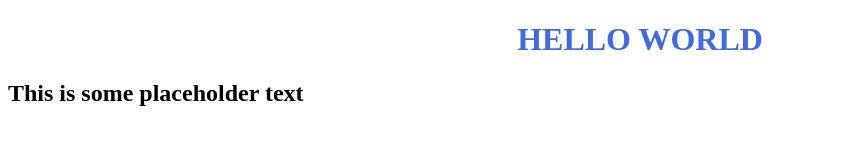
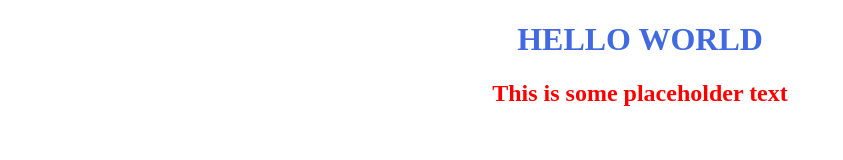
Before and after one commit to xavipk/refactored-memory, a plain HTML site: page index.html in a window 1280 px wide. Shown: the whole page, without its empty margins (0-843 px from the left). Drawn offline with Linux system fonts and the light colour scheme.

Commit message:
Update style.css

```diff
--- a/style.css
+++ b/style.css
@@ -4,7 +4,7 @@ text-align: center
 
 }
 
-p{
+h2{
 text-align:center;
-color:violet;
+color:red;
 }
```
